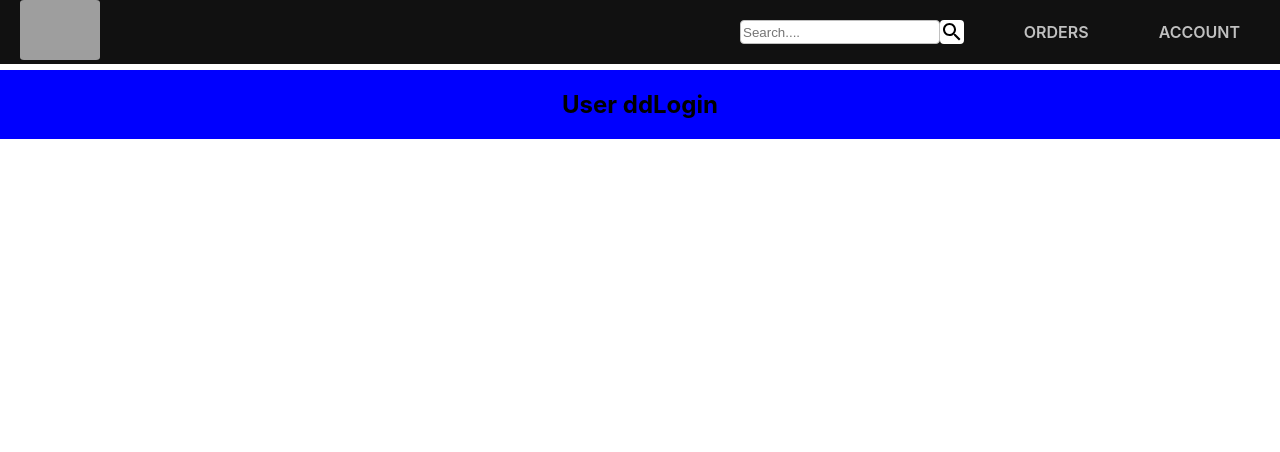
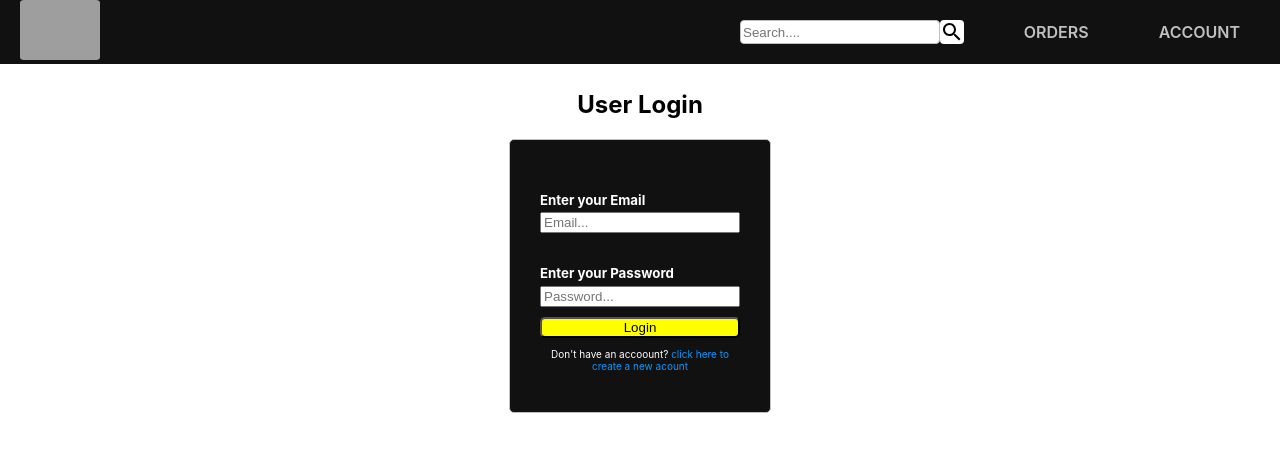
Before and after one commit to nithin-prathapan/online-shoppe, a React (Create React App) app: page /login in a window 1280 px wide. Shown: the top 452 px of the page. Built offline with nearby package versions, Linux system fonts and the light colour scheme; grey boxes are pictures that could not be loaded.

Commit message:
login.js design updated

```diff
--- a/src/Components/Login.js
+++ b/src/Components/Login.js
@@ -4,8 +4,19 @@ import React from "react";
 function Login() {
   return (
     <Container>
-      <h2>User ddLogin</h2>
-      <LoginContainer></LoginContainer>
+      <h2>User Login</h2>
+      <LoginContainer>
+        <h5>Enter your Email</h5>
+        <input type="email" name="" id="" placeholder="Email..." />
+        <h5>Enter your Password</h5>
+        <input type="password" name="" id="" placeholder="Password..." />
+        <Button>Login</Button>
+        <SignUpDiv>
+          <p>
+            Don't have an accoount? <a href="/signup">click here to create a new acount</a>
+          </p>
+        </SignUpDiv>
+      </LoginContainer>
     </Container>
   );
 }
@@ -13,16 +24,50 @@ function Login() {
 export default Login;
 
 const Container = styled.div`
+  display: flex;
   margin-top: 70px;
-  background: blue;
-  width: 100%;
-  height: 100%;
-  display: flex;
   justify-content: center;
+  flex-direction: column;
   h2 {
     text-align: center;
   }
 `;
 const LoginContainer = styled.div`
+  width: 200px;
+  height: 100%;
+  display: flex;
+  flex-direction: column;
+  border: 1px solid #111;
+  padding: 30px;
+  justify-content: center;
+  margin: auto;
+  background: #111;
+  color: white;
+  border-radius: 5px;
+  border: 1px solid silver;
+
+  h5 {
+    text-align: left;
+  }
+  input {
+    margin-top: -18px;
+    margin-bottom: 10px;
+  }
+`;
+const Button = styled.button`
+  margin-top: 5px;
+  width: 100%;
+  margin: auto;
+  background: yellow;
+  border-radius: 5px;
+`;
+const SignUpDiv = styled.div`
+text-align:center;
+margin-top:0;
+font-size:10px;
+a{
+  color: rgb(10, 150, 255);;
+
+}
 
 `;
--- a/src/index.css
+++ b/src/index.css
@@ -12,6 +12,7 @@ code {
     monospace;
 }
 a{
+
   text-decoration: none;
 
 
```
